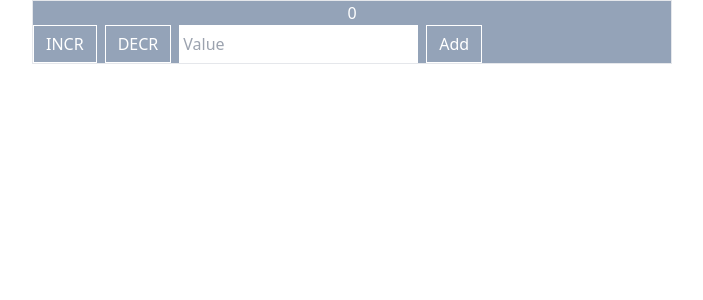
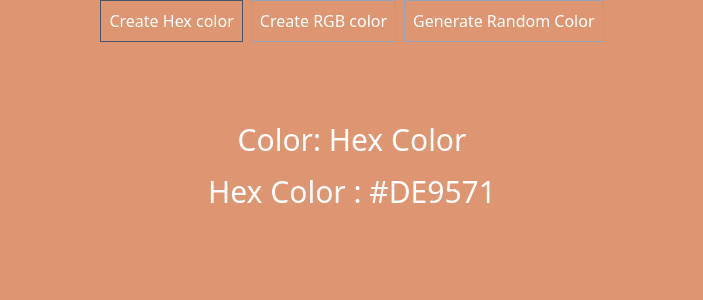
Before and after one commit to worldOfRavi/browserCoding, a React (Vite) app: page / in a window 1280 px wide. Shown: the top 300 px of the page, without its empty margins (288-991 px from the left). Built offline with nearby package versions, Linux system fonts and the light colour scheme.

Commit message:
random color generator is done

```diff
--- a/src/App.jsx
+++ b/src/App.jsx
@@ -3,14 +3,20 @@ import Accordian from "./component/accordian"
 import IamgeSlider from "./component/image-slider"
 import UseContext from "./hooks/UseContext"
 import Counter from "./component/hooksUsages/Counter"
+import RandomColorGenerator from "./component/random-color"
 
 
 const App = () => {
   return (
     <React.Fragment>
+    {/* accordian project */}
       {/* <Accordian /> */}
+      {/* image slider */}
       {/* <IamgeSlider /> */}
-      <Counter />
+      {/* counter */}
+      {/* <Counter />  */}
+      {/* random color generator */}
+      <RandomColorGenerator />
     </React.Fragment>
   )
 }
--- /dev/null
+++ b/src/component/random-color/index.jsx
@@ -0,0 +1,69 @@
+import React, { useEffect, useState } from "react";
+
+function randomFunctionUtility(colorLength) {
+  return Math.floor(Math.random() * colorLength);
+}
+
+const RandomColorGenerator = () => {
+  const [colorType, setColorType] = useState("hex");
+  const [color, setColor] = useState("#000");
+
+  //   hex color range in between array [1, 2, 3, 4, 5, 6, 7, 8, 9, 'A', 'B', 'C', 'D', 'E']. this is the main logic
+  const generateHexColor = () => {
+    let hexColor = "#";
+    const hex = [1, 2, 3, 4, 5, 6, 7, 8, 9, "A", "B", "C", "D", "E"];
+    for (let i = 0; i < 6; i++) {
+      hexColor += hex[randomFunctionUtility(hex.length)];
+    }
+    setColor(hexColor);
+  };
+
+  const generateRGBColor = () => {
+    const r = randomFunctionUtility(256);
+    const g = randomFunctionUtility(256);
+    const b = randomFunctionUtility(256);
+    const rgbColor = `rgb(${r},${b},${b})`
+    setColor(rgbColor)
+  };
+
+  useEffect(()=>{
+    colorType === 'hex' ? generateHexColor()  : generateRGBColor()
+  },[colorType])
+  return (
+    <React.Fragment>
+      <div
+        style={{ backgroundColor: color }}
+        className={`w-full h-screen `}
+      >
+       <div className="flex justify-center items-center gap-2">
+       <button
+          onClick={() => setColorType("hex")}
+          className="border border-slate-600 p-2 text-white"
+        >
+          Create Hex color
+        </button>
+        <button
+          onClick={() => setColorType("rgb")}
+          className="border border-slate-400 p-2 text-white"
+        >
+          Create RGB color
+        </button>
+        <button
+          onClick={() => {
+            colorType === "hex" ? generateHexColor() : generateRGBColor();
+          }}
+          className="border border-slate-400 p-2 text-white"
+        >
+          Generate Random Color
+        </button>
+       </div>
+       <div className="flex flex-col gap-4 items-center justify-center mt-20">
+        <p className="text-3xl text-white">Color: {colorType === 'hex' ? "Hex Color" : "RGB Color"}</p>
+        <p className="text-3xl text-white">{colorType === 'hex' ? "Hex Color" : "RGB Color"} : {color}</p>
+       </div>
+      </div>
+    </React.Fragment>
+  );
+};
+
+export default RandomColorGenerator;
```
Also changed, not shown: readme.txt (added).
